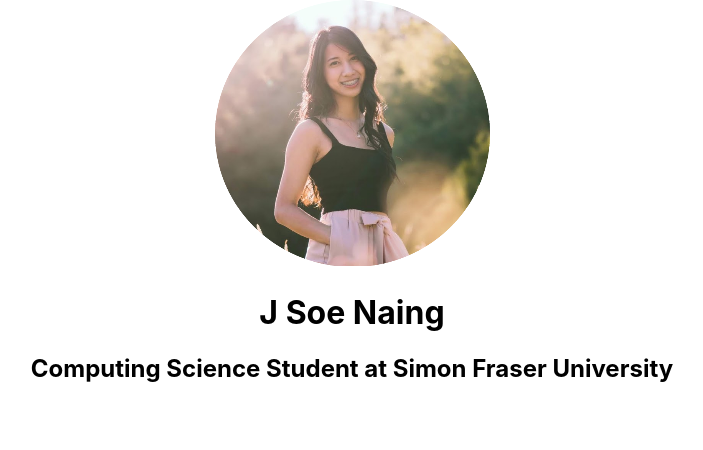
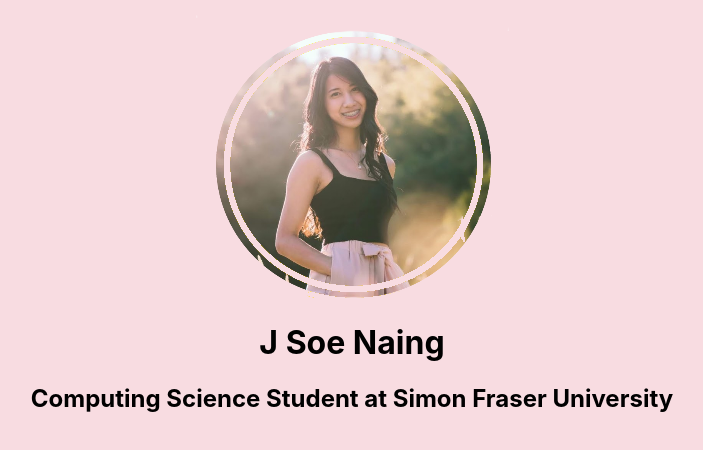
Before and after one commit to jsoeenaing/jsoeenaing.github.io, a React (Create React App) app: page / in a window 1280 px wide. Shown: the top 450 px of the page, without its empty margins (288-991 px from the left). Built offline with nearby package versions, Linux system fonts and the light colour scheme.

Commit message:
border profile pic

```diff
--- a/src/App.css
+++ b/src/App.css
@@ -1,5 +1,9 @@
 .App {
   text-align: center;
+}
+
+body {
+  background-color: rgb(248, 220, 225);
 }
 
 .App-logo {
```
Also changed, not shown: src/img/profilepic.png.
